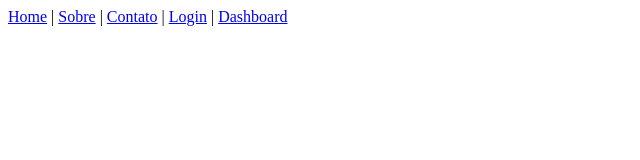
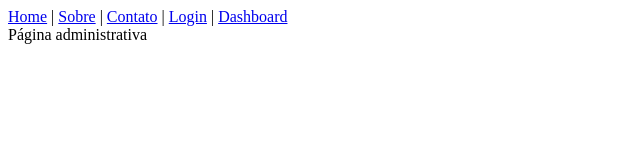
Before and after one commit to jota83/puc-devops, a Vue app: page /dashboard in a window 1280 px wide. Shown: the top 160 px of the page, without its empty margins (0-640 px from the left). Built offline with nearby package versions, Linux system fonts and the light colour scheme.

Commit message:
Página dashboard

```diff
--- a/src/router/index.js
+++ b/src/router/index.js
@@ -4,12 +4,14 @@
 import Sobre from '../views/Sobre.vue'
 import Contato from '../views/Contato.vue'
 import Login from '../views/Login.vue'
+import Dashboard from '../views/Dashboard.vue'
 
 const routes = [
     { path: '/', component: Home },
     { path: '/sobre', component: Sobre },
     { path: '/contato', component: Contato },
     { path: '/login', component: Login },
+    { path: '/dashboard', component: Dashboard },
 ]
 
 const router = createRouter({
--- /dev/null
+++ b/src/views/Dashboard.vue
@@ -0,0 +1,11 @@
+<script setup>
+
+</script>
+
+<template>
+Página administrativa
+</template>
+
+<style scoped>
+
+</style>
```
